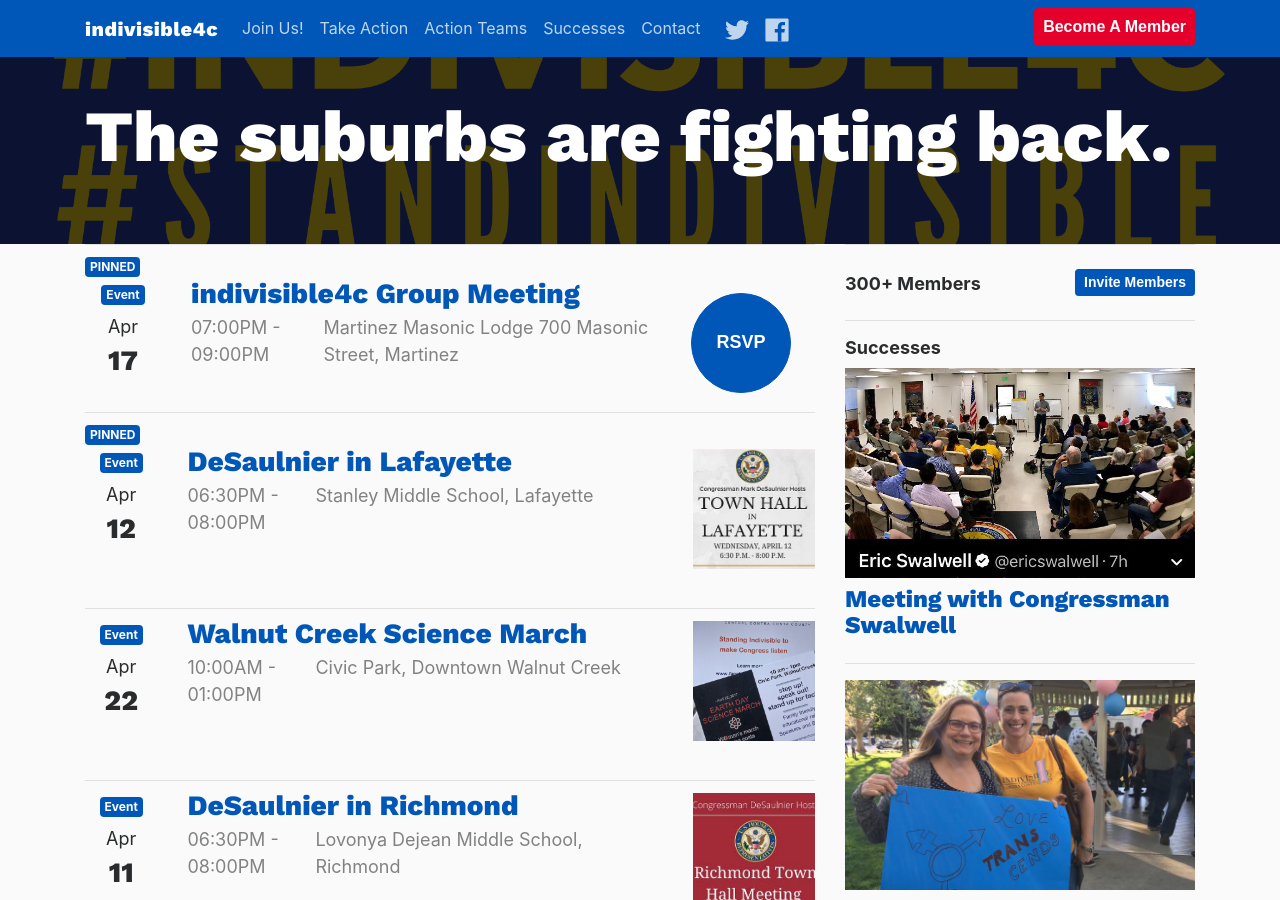
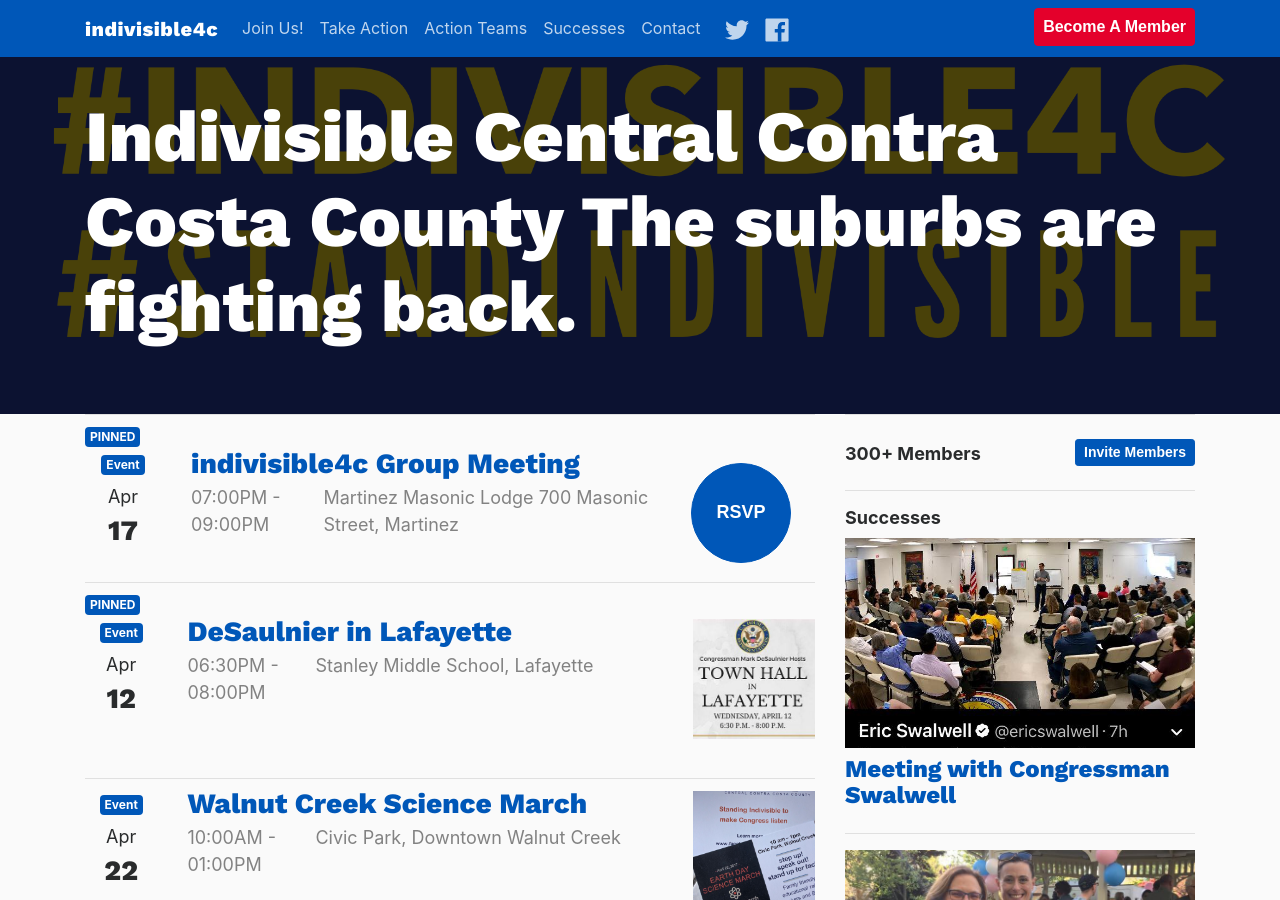
Before and after one commit to IndivisibleTemplate/BasicTemplate, a Jekyll site: the page built from index.html, in a window 1280 px wide and 900 px high. Built offline with Jekyll 4.4.1, drawn with Linux system fonts in a browser that asks for light colours; nearby versions of some CDN libraries; the list of posts is cut into pages by our own code; comment, search, counter and statistics services are not loaded.

Commit message:
Updated Config

```diff
--- a/_config.yml
+++ b/_config.yml
@@ -57,7 +57,9 @@
   values:
     main-image:
     mailchimp-form-embed:
-subtitle: The suburbs are fighting back.
+subtitle: |-
+  Indivisible Central Contra Costa County
+  The suburbs are fighting back.
 email: indivisible4c@gmail.com
 baseurl:
 url:
```
